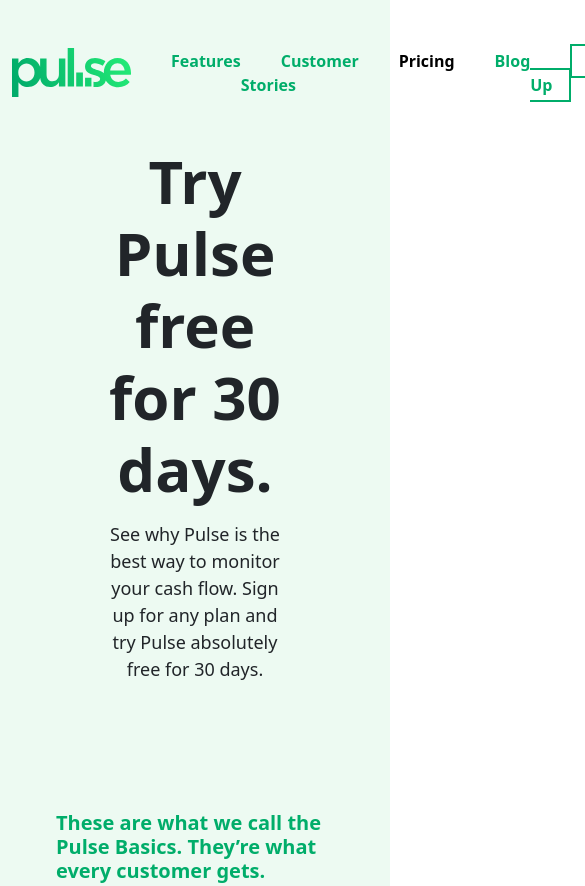
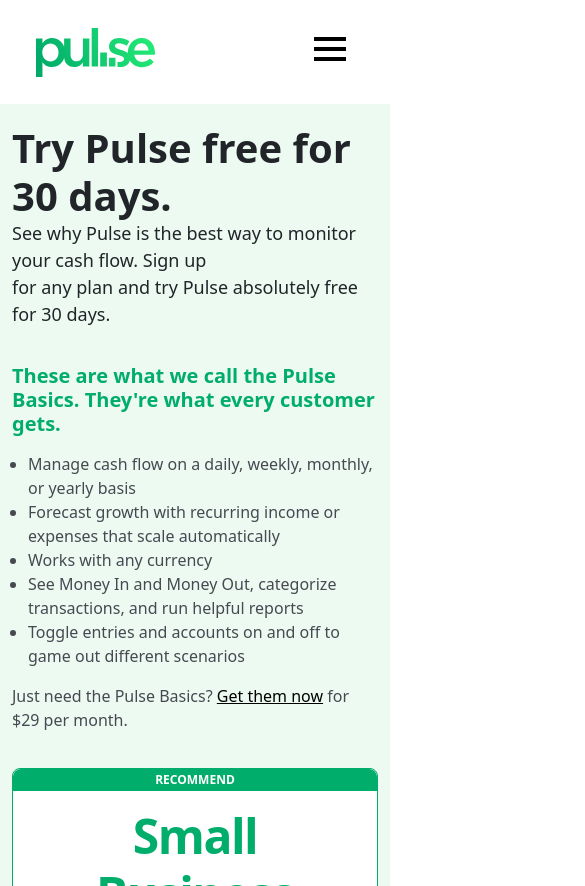
Before and after one commit to Timilehin-dex/blank, a plain HTML site: page index.html in a window 390 px wide. Shown: the top 886 px of the page, 585 px wide, since content can reach past the window. Drawn offline with nearby package versions, Linux system fonts and the light colour scheme.

Commit message:
first commit

```diff
--- a/index.css
+++ b/index.css
@@ -35,8 +35,16 @@ header {
 .head-list .active {
   color: black;
 }
+.menu {
+  display: none;
+}
+.first {
+  padding: 0 24px 40px 24px;
+  margin-bottom: 40px;
+}
 .first-part {
   padding: 0 23%;
+  text-align: center;
 }
 .first-part h1 {
   font-size: 60px;
@@ -47,7 +55,7 @@ header {
   font-size: 18px;
 }
 .second-part .one {
-  padding: 0 24px;
+  padding: 32px 56px 32px 56px;
   text-align: left;
 }
 .second-part .one h4 {
@@ -141,6 +149,7 @@ header {
   background-color: #fff;
   padding: 48px 32px;
   border: 1px solid rgb(214, 218, 229);
+  margin-left: -24px;
 }
 .second-part .three h4 {
   margin-top: -48px;
@@ -235,11 +244,11 @@ header {
 
   color: rgb(70, 73, 81);
 }
-footer .one img {
+
+footer .pulse img {
   margin-bottom: 48px;
 }
-
-footer .one p a {
+footer .pulse p a {
   padding: 16px 32px;
   background-color: rgb(31, 227, 116);
   color: rgb(6, 44, 39);
@@ -264,3 +273,63 @@ footer .one ul li {
   font-weight: 400;
   color: rgb(31, 227, 116);
 }
+@media (min-width: 300px) and (max-width: 991.98px) {
+  .head-list li a {
+    margin-left: 20px;
+  }
+  .head-list .sign-up {
+    margin-left: 20px;
+  }
+  .first {
+    padding: 0 24px 16px 24px;
+    margin-bottom: 0px;
+  }
+  .first-part {
+    padding: 0;
+    text-align: start;
+  }
+  .first-part p {
+    font-size: 18px;
+    text-align: left;
+  }
+  .second-part .one {
+    padding: 20px 0px 20px 0px;
+  }
+  .second-part .three {
+    margin-top: 20px;
+    margin-left: 0px;
+  }
+}
+@media (min-width: 300px) and (max-width: 787.98px) {
+  header {
+    padding: 16px 24px;
+    background-color: #fff;
+  }
+  .menu {
+    display: block;
+  }
+  .menu a {
+    color: black;
+    font-size: 48px;
+  }
+  .head-list {
+    display: none;
+  }
+  footer .pulse {
+    display: flex;
+    justify-content: center;
+    margin-bottom: 20px;
+  }
+}
+@media (min-width: 300px) and (max-width: 425.98px) {
+  .first {
+    padding: 0;
+    margin-bottom: 10px;
+    margin-top: 20px;
+  }
+  .first-part h1 {
+    font-size: 40px;
+    font-weight: 700;
+    margin-bottom: 0px;
+  }
+}
--- a/index.html
+++ b/index.html
@@ -13,17 +13,23 @@
       rel="stylesheet"
       href="https://cdn.jsdelivr.net/npm/boxicons@latest/css/boxicons.min.css"
     />
+    <link
+      rel="stylesheet"
+      href="https://cdn.jsdelivr.net/npm/boxicons@latest/css/boxicons.min.css"
+    />
     <link rel="stylesheet" href="index.css" />
     <title>Pulse</title>
   </head>
   <body>
     <section class="first-main">
-      <header class="container d-flex head">
+      <header>
+        <div class="container">
+          <div class="d-flex head">
             <div class="me-auto">
               <img src="pulse-logo.svg" alt="" />
             </div>
             <div class="head-list">
-          <ul class="d-flex">
+              <ul class="d-flex" style="flex-wrap: nowrap">
                 <li><a href="">Features</a></li>
                 <li><a href="">Customer Stories</a></li>
                 <li><a class="active" href="">Pricing</a></li>
@@ -33,18 +39,24 @@
                 </li>
               </ul>
             </div>
+            <div class="menu">
+              <a href=""><i class="bx bx-menu"></i></a>
+            </div>
+          </div>
+        </div>
       </header>
 
       <!---->
-      <section>
-        <div
-          class="container"
-          style="padding: 0 24px 40px 24px; margin-bottom: 40px"
-        >
-          <div class="text-center first-part">
-            <h1>Try Pulse free for 30 days.</h1>
+      <section class="first">
+        <div class="container">
+          <div class="first-part">
+            <h1>
+              Try Pulse free for <br />
+              30 days.
+            </h1>
             <p>
               See why Pulse is the best way to monitor your cash flow. Sign up
+              <br />
               for any plan and try Pulse absolutely free for 30 days.
             </p>
           </div>
@@ -55,10 +67,10 @@
       <section class="second-part">
         <div class="container">
           <div class="row" style="align-items: center">
-            <div class="col" style="padding: 32px">
+            <div class="col-lg-4 col-md-12">
               <div class="one">
                 <h4>
-                  These are what we call the Pulse Basics. They’re what every
+                  These are what we call the Pulse Basics. They're what every
                   customer gets.
                 </h4>
                 <ul>
@@ -87,7 +99,7 @@
               </div>
             </div>
             <!---->
-            <div class="col">
+            <div class="col-lg-4 col-md-12">
               <div class="two">
                 <div>
                   <h4>RECOMMEND</h4>
@@ -126,7 +138,7 @@
               </div>
             </div>
             <!---->
-            <div class="col" style="margin-left: -24px">
+            <div class="col-lg-4 col-md-12">
               <div class="three">
                 <div>
                   <h4>
@@ -254,11 +266,15 @@
       <div class="container">
         <div style="padding: 96px 0">
           <div class="row">
-            <div class="col-lg-6 one">
+            <div class="col-lg-6 col-md-6 pulse">
+              <div>
                 <img src="pulse-logo.svg" alt="" />
                 <p><a href="">Sign Up for a Free 30-Day Trial</a></p>
               </div>
-            <div class="col-lg-2 one">
+            </div>
+            <div class="col-lg-6 col-md-6">
+              <div class="row">
+                <div class="col-lg-4 col-md-4 col one">
                   <h4>Product</h4>
                   <ul>
                     <li>Features</li>
@@ -266,7 +282,7 @@
                     <li>Sign Up</li>
                   </ul>
                 </div>
-            <div class="col-lg-2 one">
+                <div class="col-lg-4 col-md-4 col one">
                   <h4>Company</h4>
                   <ul>
                     <li>Customer Stories</li>
@@ -274,12 +290,14 @@
                     <li>Contact</li>
                   </ul>
                 </div>
-            <div class="col-lg-2 one">
+                <div class="col-lg-4 col-md-4 col one">
                   <h4>Resources</h4>
                   <ul>
                     <li>Support</li>
                     <li>Blog</li>
                   </ul>
+                </div>
+              </div>
             </div>
           </div>
         </div>
```
Lines whose indentation alone changed are shown as unchanged.
